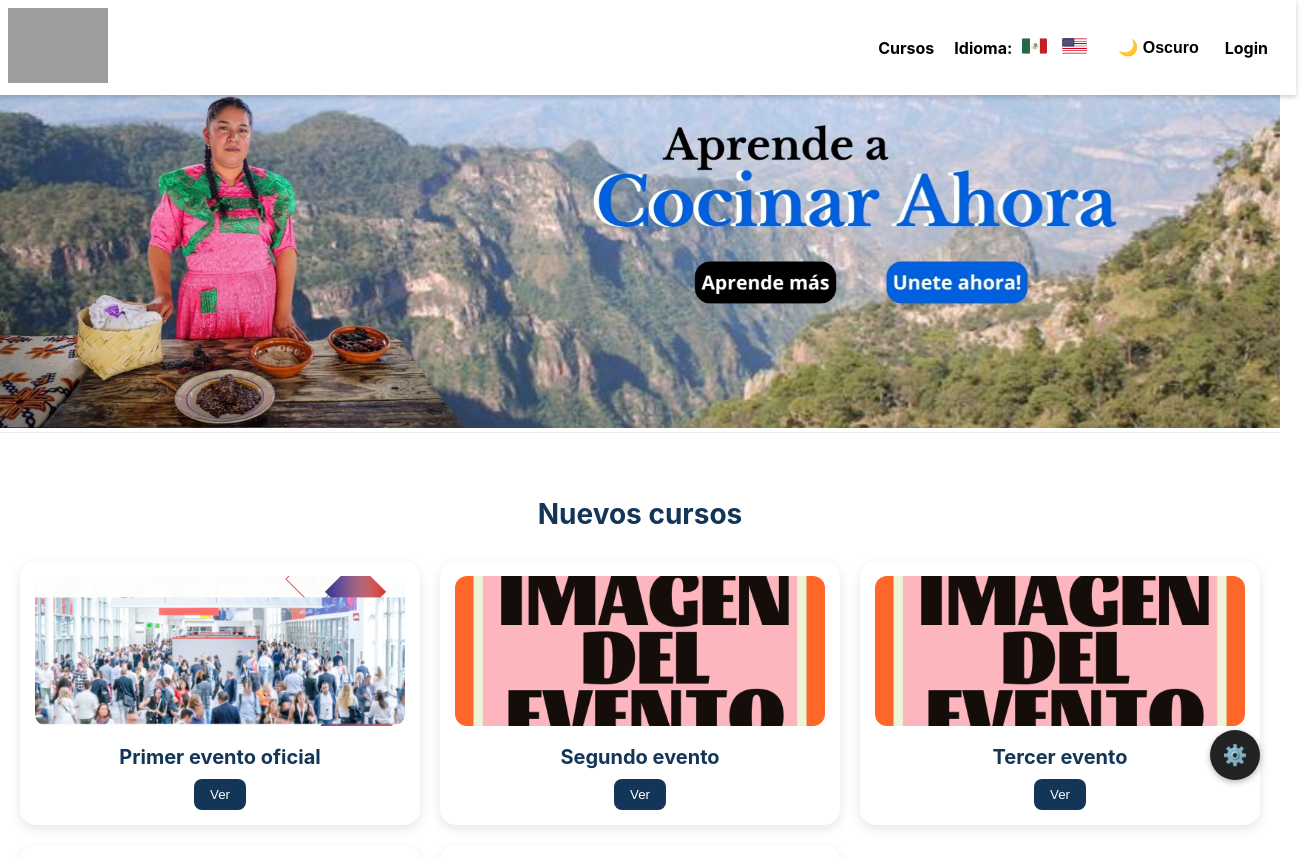
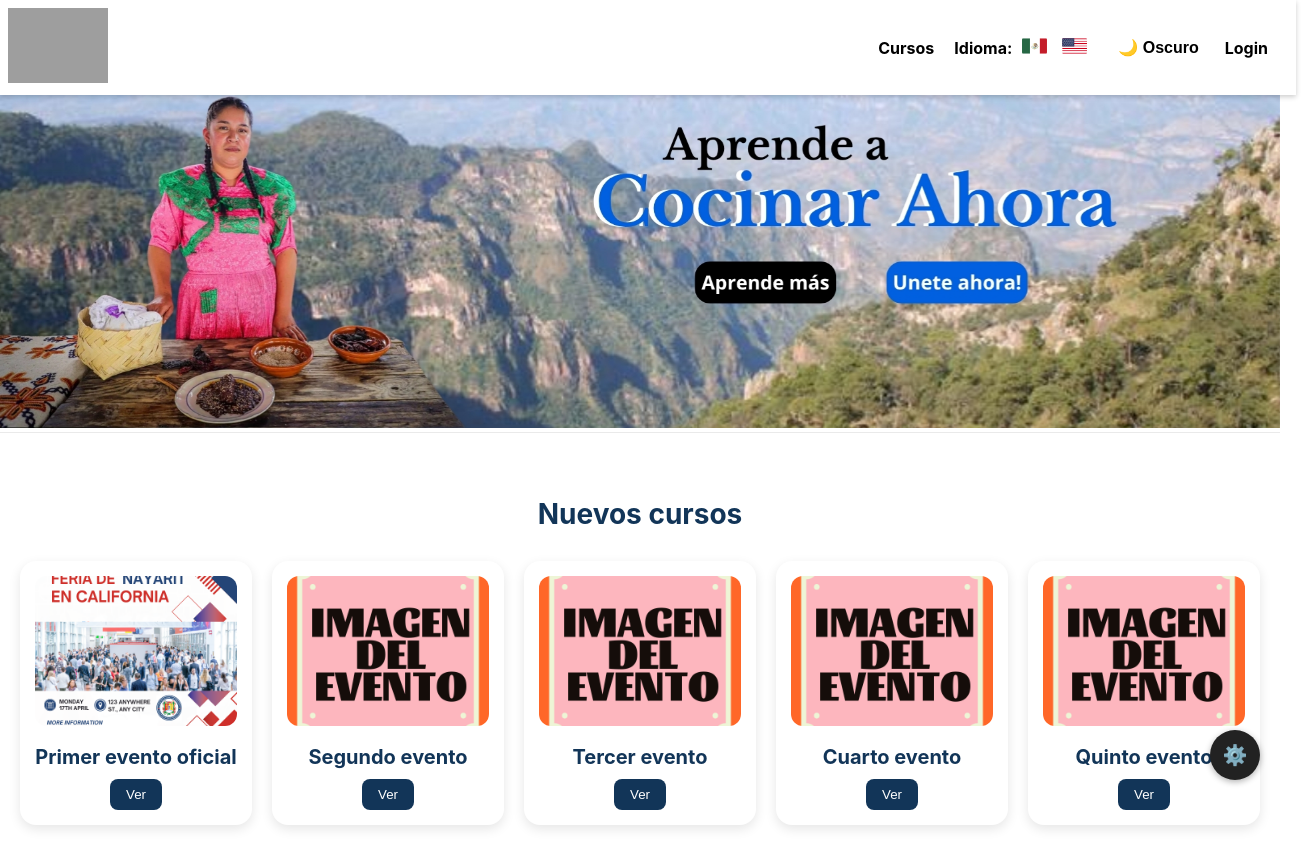
Before and after one commit to KelGut13/Hackaton, a React (Create React App) app: page /es in a window 1280 px wide. Shown: the top 858 px of the page, 1303 px wide, since content can reach past the window. Built offline with nearby package versions, Linux system fonts and the light colour scheme; grey boxes are pictures that could not be loaded.

Commit message:
Se realizo ajuste de tamano de convocatoria

```diff
--- a/src/componentes/Convocatorias/Convocatorias.css
+++ b/src/componentes/Convocatorias/Convocatorias.css
@@ -12,7 +12,7 @@
 
   .tarjetas-container {
     display: grid;
-    grid-template-columns: repeat(3, 1fr);
+    grid-template-columns: repeat(5, 1fr);
     gap: 20px;
   }
 
```
